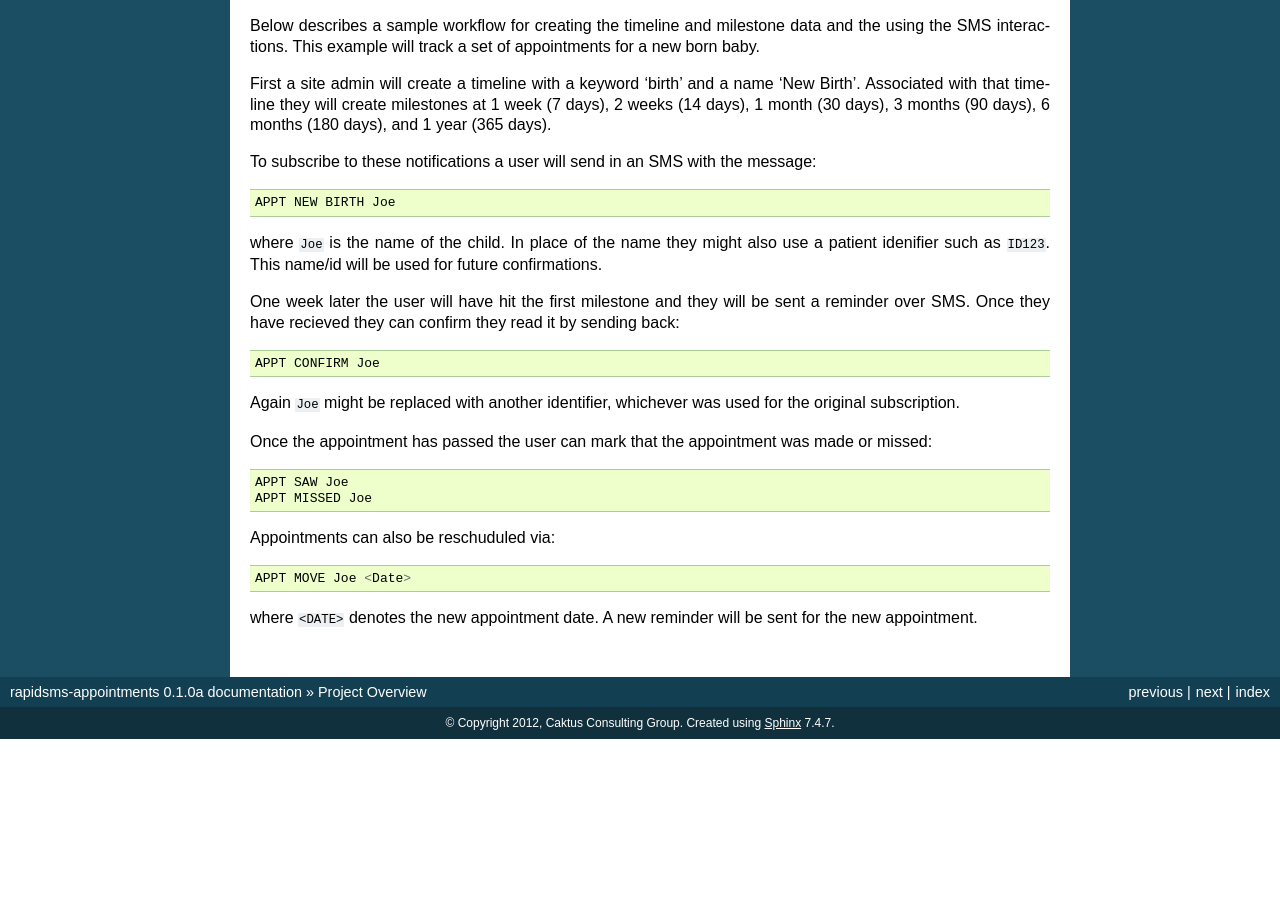
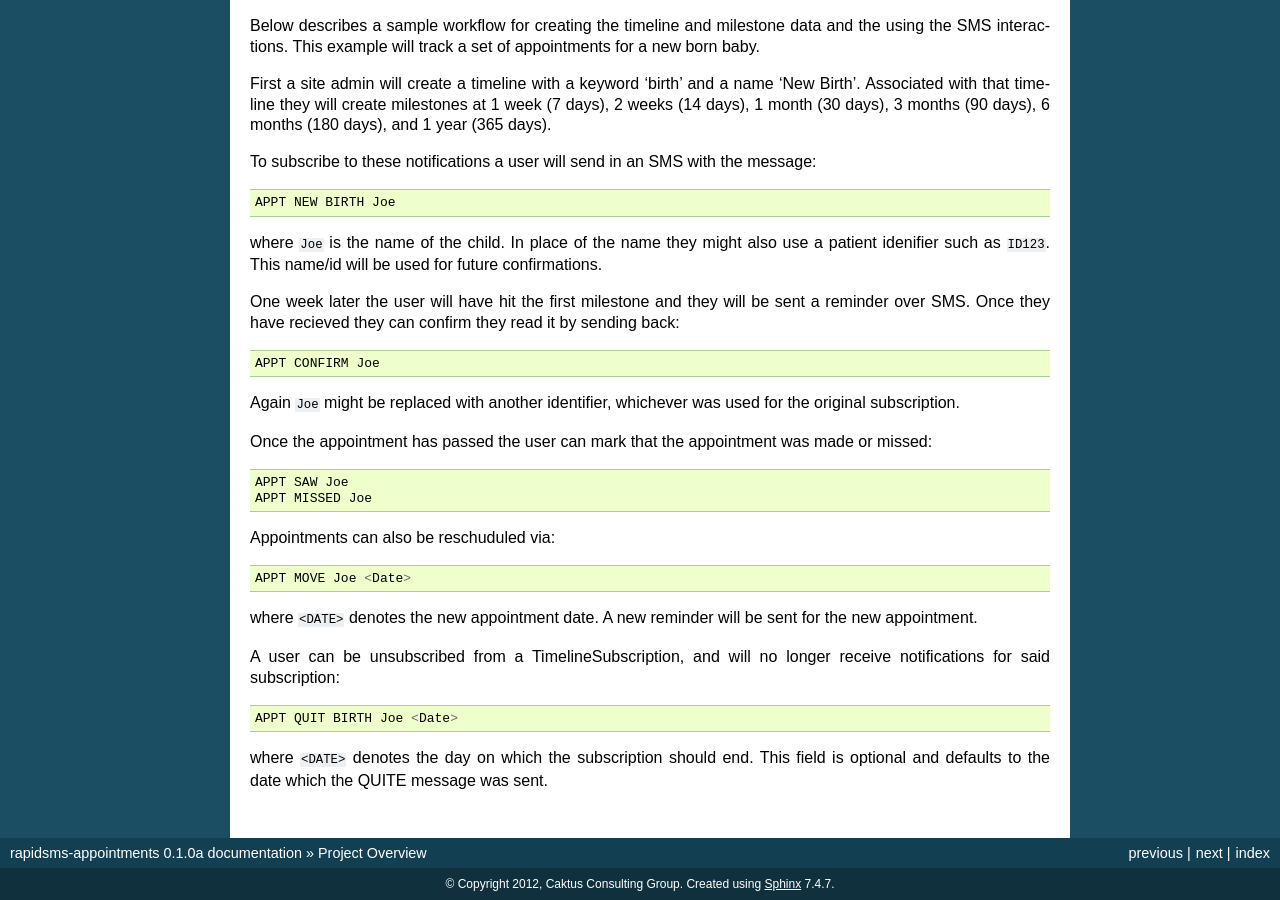
Before and after one commit to caktus/rapidsms-appointments, a Sphinx documentation site: the page built from docs/overview.rst, in a window 1280 px wide and 900 px high, scrolled down 793 px. Built offline with Sphinx 7.4.7, drawn with Linux system fonts in a browser that asks for light colours; before the commit the page ends 1532 px from its top, so only the background shows below that.

Commit message:
Updating docs for Unsubscribe (QUIT); Work on #9

```diff
--- a/docs/overview.rst
+++ b/docs/overview.rst
@@ -84,3 +84,10 @@ Appointments can also be reschuduled via::
 
 where ``<DATE>`` denotes the new appointment date. A new reminder will be sent for
 the new appointment.
+
+A  user can be unsubscribed from a TimelineSubscription, and will no longer receive notifications for said subscription::
+
+    APPT QUIT BIRTH Joe <Date>
+
+where  ``<DATE>`` denotes the day on which the subscription should end. This field is optional
+and defaults to the date which the QUITE message was sent.
```
